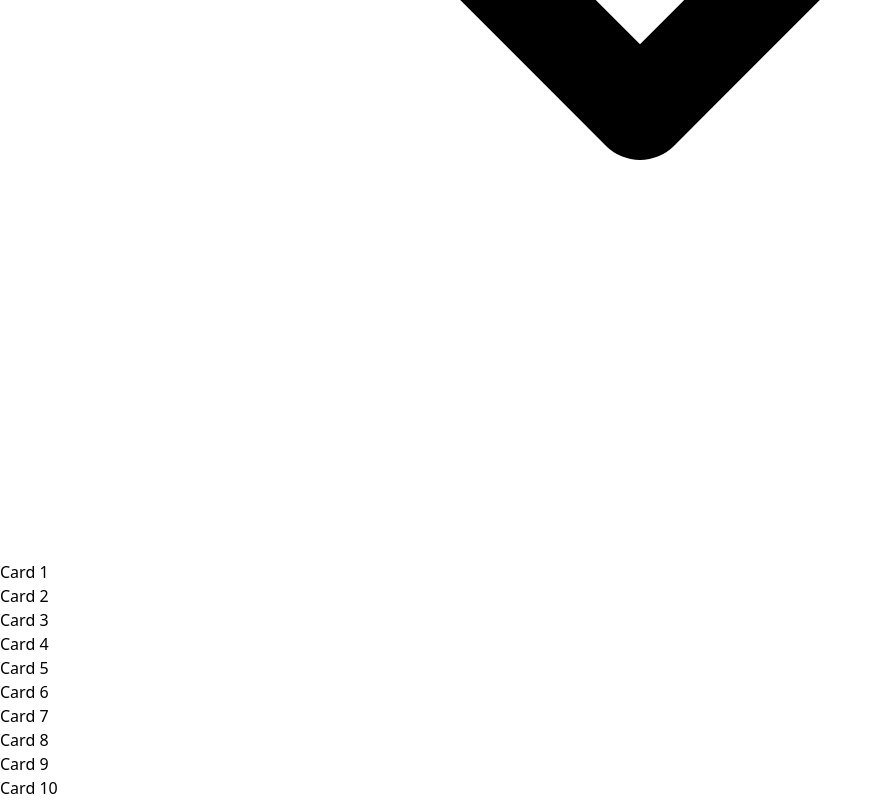
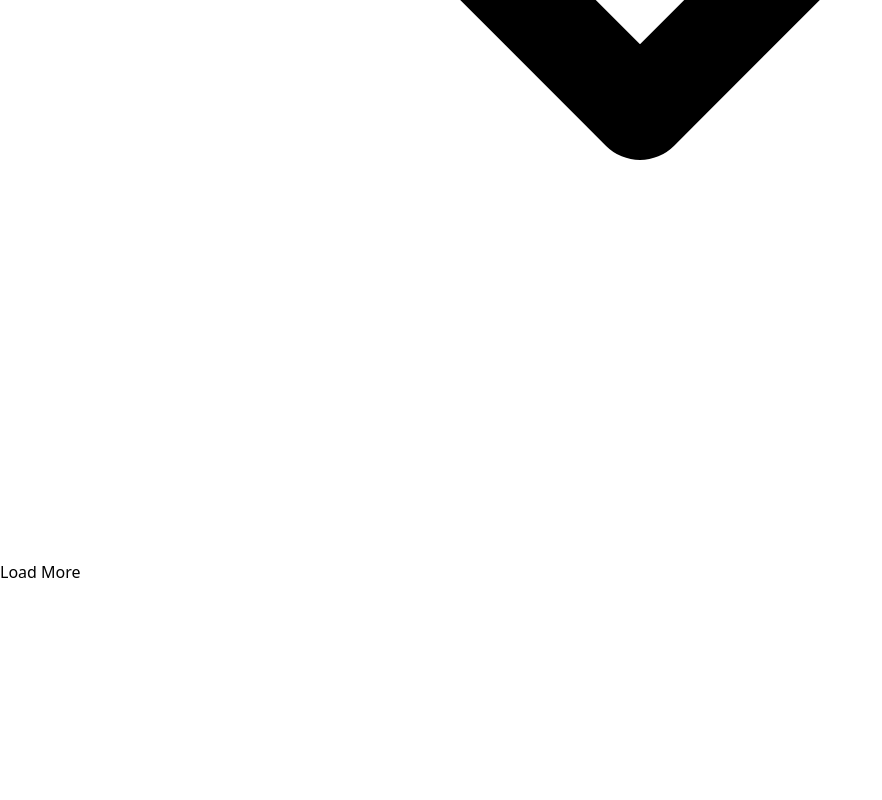
Before and after one commit to justinhung/svelte-practice, a SvelteKit app: page /dashboard in a window 1280 px wide. Shown: the part 2160-2960 px from the top of the page, without its empty margins (0-882 px from the left). After the commit the page ends 2744 px from the top, so only its background shows below. Built offline with nearby package versions, Linux system fonts and the light colour scheme.

Commit message:
adding pagination for dashboard

```diff
--- a/src/routes/dashboard/+page.svelte
+++ b/src/routes/dashboard/+page.svelte
@@ -1,10 +1,27 @@
 <script lang="ts">
+	let loading = false
+	let items = [] as any
+	let page = 1
+	let limit = 20
+
+	async function fetchItems(page: number) {
+    loading = true
+    // Simulating an API call with a timeout
+    await new Promise((resolve) => setTimeout(resolve, 1000));
+    const newItems = Array.from({ length: limit }, (_, i) => (page - 1) * limit + i + 1);
+		console.log(items, newItems)
+    items = [...items, ...newItems];
+		page += 1
+    loading = false;
+  }
 </script>
 
 <div class="grid grid-cols-1 sm:grid-cols-2 md:grid-cols-3 lg:grid-cols-4 gap-4 p-4">
-	{#each [1, 2, 3, 4, 5, 6, 7, 8, 9, 10] as i}
+	{#each items as i}
 		<div class="border transition-all ease-in-out duration-300 rounded p-4 bg-white hover:bg-indigo-100">
-			Card {i}
+			<img src="https://picsum.photos/id/{i}/200" alt="Logo" height="200" width="200" class="rounded mx-auto mb-3" />
+			<div>Card {i}</div>
 		</div>
 	{/each}
+	<button class="rounded bg-indigo-600 hover:bg-indigo-700 text-white py-2 px-4" on:click={() => fetchItems(page)}>Load More</button>
 </div>
```
